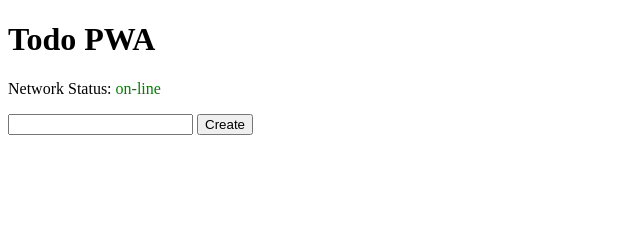
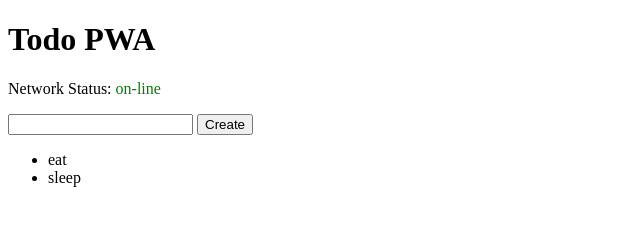
Before and after one commit to 985563349/todo-pwa, a website: page public/index.html in a window 1280 px wide. Shown: the full height of the page, 0-640 px from the left. Drawn offline with Linux system fonts and the light colour scheme.

Commit message:
add ui render

```diff
--- a/public/index.html
+++ b/public/index.html
@@ -10,6 +10,7 @@
     <title>Todo PWA</title>
   </head>
   <body>
+    <main>
       <h1>Todo PWA</h1>
       <p>Network Status: <span id="network-status"></span></p>
       <form id="form">
@@ -18,13 +19,32 @@
           <button>Create</button>
         </div>
       </form>
+      <div id="list"></div>
+    </main>
     <script src="/IndexedDb.js"></script>
     <script src="/Stats.js"></script>
+    <script src="/utils.js"></script>
     <script src="/main.js"></script>
     <script>
+      const dataList = document.getElementById('list');
+
+      const todos = [
+        { id: 1, text: 'eat' },
+        { id: 2, text: 'sleep' },
+      ];
+
+      dataList.append(renderList(todos));
+
+      function renderList(data) {
+        if (data.length <= 0) {
+          return createElement('div', null, 'No Data');
+        }
+        const children = data.map((item) => createElement('li', null, item.text));
+        return createElement('ul', null, ...children);
+      }
+
       const stats = new Stats();
       document.getElementById('network-status').appendChild(stats.domElement);
-
       window.addEventListener('offline', () => stats.update());
       window.addEventListener('online', () => stats.update());
     </script>
--- a/public/main.js
+++ b/public/main.js
@@ -1,8 +1,8 @@
 const PUBLIC_KEY =
   'BLEpPAE5nG5vV-bDgJgBtGE3vASMQGSEz_l5-nK0qH0Z_lI9RzpXZ87pX8g-Gq8SbasiKx-p4uMjJqUJ0pYfIe4';
 
-window.addEventListener('load', () => {
-  if ('serviceWorker' in navigator && 'PushManager' in window) {
+if ('serviceWorker' in navigator && 'PushManager' in window) {
+  window.addEventListener('load', () => {
     navigator.serviceWorker.register('/sw.js');
 
     navigator.serviceWorker.ready.then((serviceWorkerRegistration) => {
@@ -31,8 +31,8 @@ window.addEventListener('load', () => {
         }
       );
     });
-  }
-});
+  });
+}
 
 function urlBase64ToUint8Array(base64String) {
   const padding = '='.repeat((4 - (base64String.length % 4)) % 4);
--- a/public/sw.js
+++ b/public/sw.js
@@ -2,7 +2,9 @@ self.addEventListener('install', (event) => {
   event.waitUntil(
     caches
       .open('todo-pwa-cache')
-      .then((cache) => cache.addAll(['/index.html', '/main.js', '/Stats.js']))
+      .then((cache) =>
+        cache.addAll(['/index.html', '/IndexedDB.js', '/Stats.js', '/utils.js', '/main.js'])
+      )
   );
 });
 
--- /dev/null
+++ b/public/utils.js
@@ -0,0 +1,17 @@
+const appendChild = (el, child) => {
+  if (child.nodeType === 1) {
+    el.appendChild(child);
+  } else {
+    el.innerHTML = child;
+  }
+  return el;
+};
+
+function createElement(tagName, attributes, ...children) {
+  const el = document.createElement(tagName);
+  if (attributes) {
+    Object.entries(attributes).forEach(([attr, value]) => el.setAttribute(attr, value));
+  }
+  children.forEach((child) => appendChild(el, child));
+  return el;
+}
```
Lines whose indentation alone changed are shown as unchanged.
